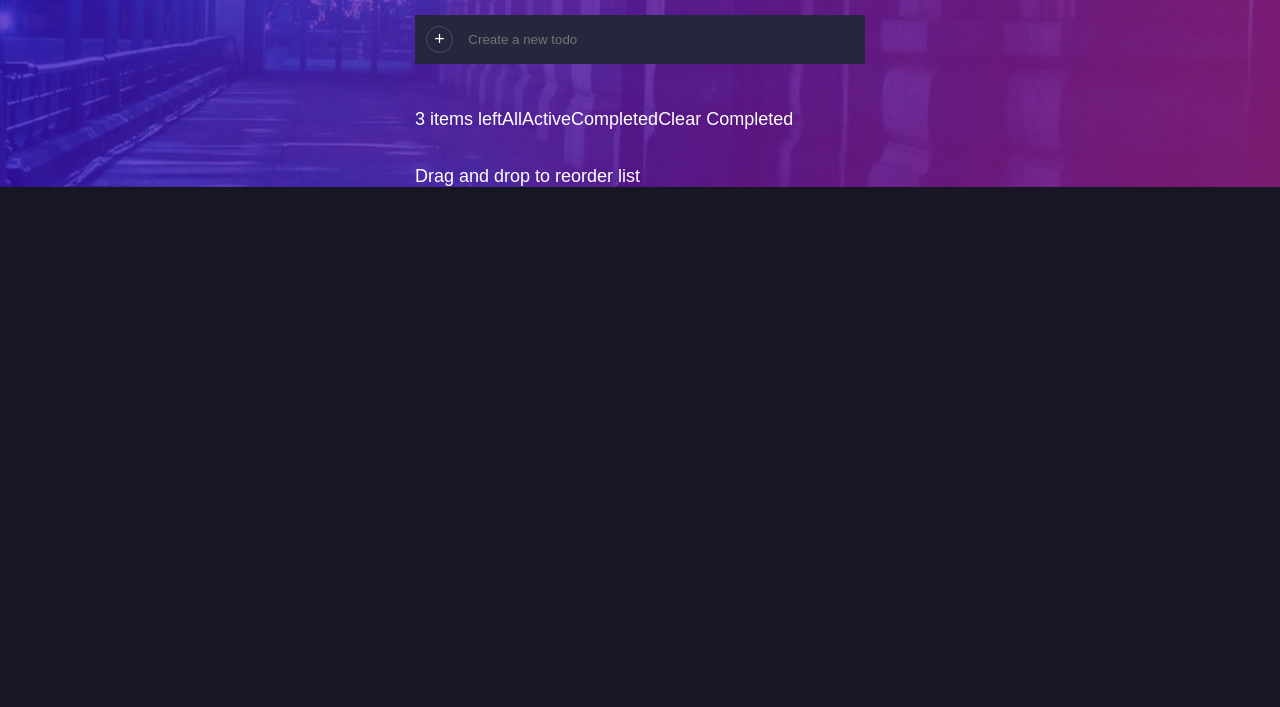
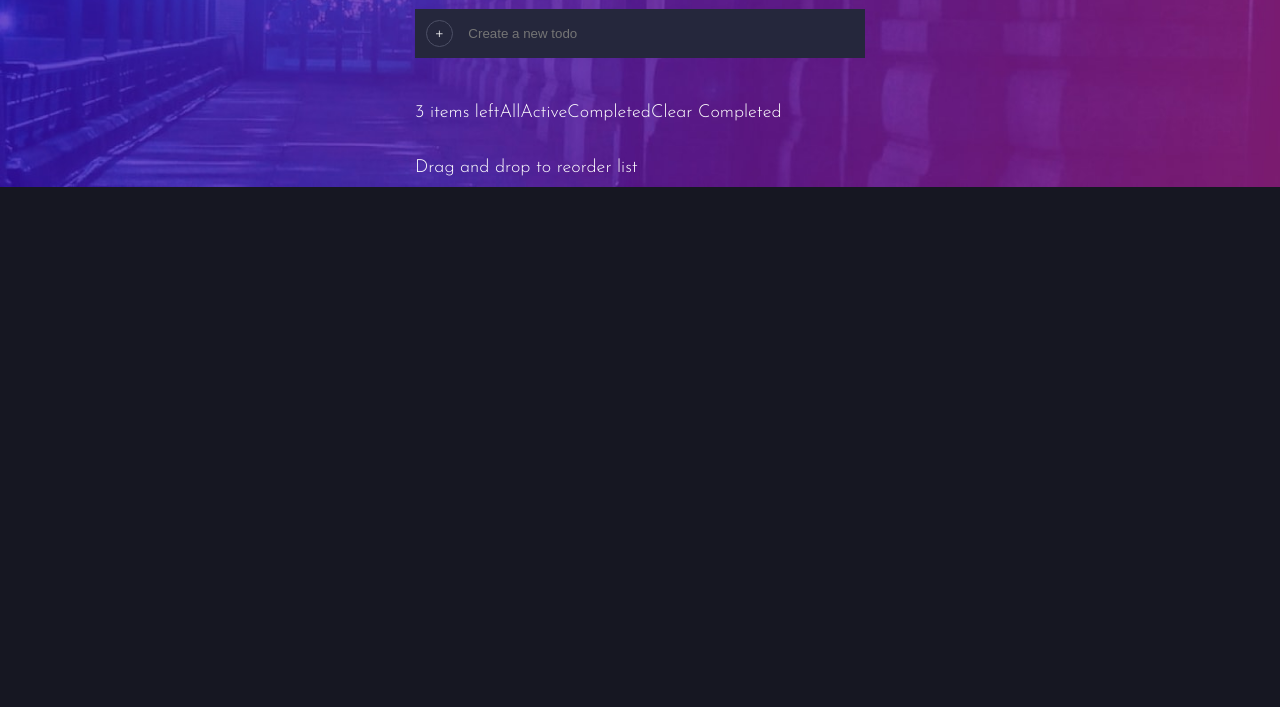
Before and after one commit to aidqen/todo-app-main, a plain HTML site: page index.html in a window 1280 px wide. Shown: the part 93-800 px from the top of the page. Drawn offline with Linux system fonts and the light colour scheme.

Commit message:
Add font-family josefin-sans

```diff
--- a/css/base.css
+++ b/css/base.css
@@ -2,3 +2,4 @@
 @import url(css/vars.css);
 @import url(css/cmp/header.css);
 @import url(css/cmp/main-section.css);
+@import url('https://fonts.googleapis.com/css2?family=Josefin+Sans:ital,wght@0,100..700;1,100..700&display=swap');
--- a/css/css/vars.css
+++ b/css/css/vars.css
@@ -18,6 +18,22 @@
 --very-dark-grayish-blue-2: hsl(237, 14%, 26%);
 }
 
+
+.josefin-sans-light {
+    font-family: "Josefin Sans";
+    font-optical-sizing: auto;
+    font-weight: 300;
+    font-style: normal;
+  }
+
+  .josefin-sans-bold {
+    font-family: "Josefin Sans";
+    font-optical-sizing: auto;
+    font-weight: 700;
+    font-style: normal;
+  }
+
+
 .flex {
     display: flex;
 }
--- a/index.html
+++ b/index.html
@@ -8,14 +8,14 @@
     <title>Todo app</title>
     <link rel="stylesheet" href="css/base.css" />
   </head>
-  <body onload="app.onInit()">
-    <div class="container">
+  <body>
+    <div class="container josefin-sans-light">
       <header class="flex flex-row">
         <h1>Todo</h1>
         <img src="images/icon-moon.svg" alt="icon-moon" />
       </header>
       <div class="get-new-todo flex flex-row flex-center">
-        <div class="checkbox" onclick="app.onToggleCheckbox(this)">+</div>
+        <div class="checkbox" onclick="app.onAddTodo(this)">+</div>
         <input type="text" placeholder="Create a new todo" />
       </div>
 
```
